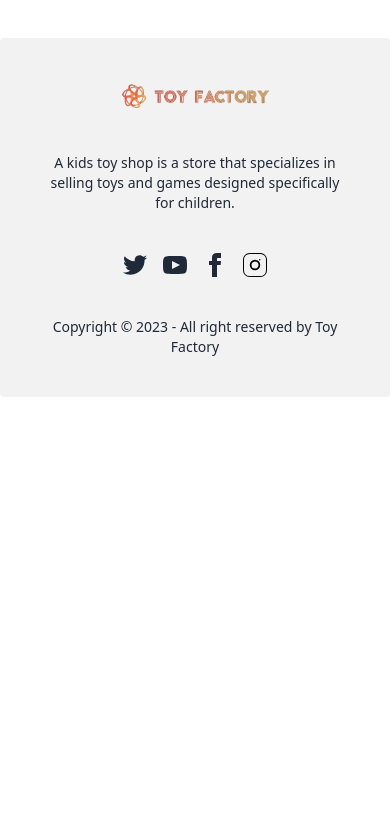
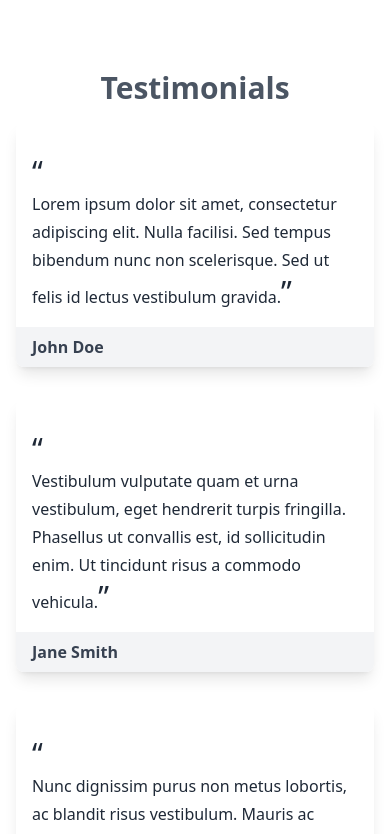
Before and after one commit to NakibDiu/toyfactory-client, a React (Vite) app: page / in a window 390 px wide. Shown: the part 4440-5274 px from the top of the page. Before the commit the page ends 4837 px from the top, so only its background shows below. Built offline with nearby package versions, Linux system fonts and the light colour scheme; no server answers.

Commit message:
testimonial section added

```diff
--- a/src/components/AddToy.jsx
+++ b/src/components/AddToy.jsx
@@ -1,9 +1,27 @@
-import { useContext } from "react";
+import { useContext, useState } from "react";
 import { AuthContext } from "../providers/AuthProviders";
 import Swal from "sweetalert2";
 
 const AddToy = () => {
   const { user } = useContext(AuthContext);
+  const categories = [
+    "Avengers",
+    "Spider-Man",
+    "X-Men",
+    "Black Panther",
+    "Doctor Strange",
+    "Guardians of the Galaxy",
+    "Captain Marvel",
+    "Ant-Man",
+  ];
+
+  const [selectedCategory, setSelectedCategory] = useState("");
+
+  const handleCategoryChange = (event) => {
+    const selectedCategory = event.target.value;
+    setSelectedCategory(selectedCategory);
+    console.log("Selected category:", selectedCategory);
+  };
 
   const handleAddToy = (event) => {
     event.preventDefault();
@@ -16,7 +34,7 @@ const AddToy = () => {
     const rating = form.rating.value;
     const availableQuantity = form.availableQuantity.value;
     const description = form.description.value;
-    const category = form.category.value;
+    const category = selectedCategory;
 
     const newToy = {
       toyName,
@@ -38,13 +56,13 @@ const AddToy = () => {
       headers: {
         "content-type": "application/json",
       },
-      body: JSON.stringify(newToy)
+      body: JSON.stringify(newToy),
     })
       .then((res) => res.json())
       .then((data) => {
         console.log(data);
-        if(data.insertedId){
-          form.reset()
+        if (data.insertedId) {
+          form.reset();
           Swal.fire({
             icon: "success",
             title: "Toys added successfully",
@@ -105,13 +123,21 @@ const AddToy = () => {
             >
               Category
             </label>
-            <input
-              type="text"
+            <select
+              value={selectedCategory}
+              onChange={handleCategoryChange}
               id="category"
               name="category"
+              className="w-full px-4 py-2 border border-gray-300 rounded focus:outline-none focus:border-blue-500"
               required
-              className="w-full px-4 py-2 border border-gray-300 rounded focus:outline-none focus:border-blue-500"
-            />
+            >
+              <option value="">Select a category</option>
+              {categories.map((category) => (
+                <option key={category} value={category}>
+                  {category}
+                </option>
+              ))}
+            </select>
           </div>
           <div>
             <label
--- a/src/components/Shop.jsx
+++ b/src/components/Shop.jsx
@@ -16,13 +16,13 @@ const Shop = () => {
   const [selectedTab, setSelectedTab] = useState(0);
   const [toys, setToys] = useState(null);
   const [loading, setLoading] = useState(false);
+  const backendUrl = import.meta.env.VITE_backendUrl;
 
   const handleTabSelect = (index) => {
-
     setSelectedTab(index);
     const category = categories[index];
     setLoading(true);
-    fetch(`http://localhost:3000/toys/category/${category}`)
+    fetch(`${backendUrl}/toys/category/${category}`)
       .then((response) => response.json())
       .then((data) => {
         setToys(data);
--- /dev/null
+++ b/src/components/Testimonials.jsx
@@ -0,0 +1,53 @@
+const testimonials = [
+  {
+    id: 1,
+    name: "John Doe",
+    content:
+      "Lorem ipsum dolor sit amet, consectetur adipiscing elit. Nulla facilisi. Sed tempus bibendum nunc non scelerisque. Sed ut felis id lectus vestibulum gravida.",
+  },
+  {
+    id: 2,
+    name: "Jane Smith",
+    content:
+      "Vestibulum vulputate quam et urna vestibulum, eget hendrerit turpis fringilla. Phasellus ut convallis est, id sollicitudin enim. Ut tincidunt risus a commodo vehicula.",
+  },
+  {
+    id: 3,
+    name: "Michael Johnson",
+    content:
+      "Nunc dignissim purus non metus lobortis, ac blandit risus vestibulum. Mauris ac lacinia ex. Aliquam venenatis dui nisl, ac malesuada quam commodo id.",
+  },
+];
+
+const Testimonials = () => {
+  return (
+    <div>
+      <h1 className="text-3xl lg:text-5xl font-bold text-center text-gray-600">
+        Testimonials
+      </h1>
+      <div className="flex flex-wrap justify-center">
+      {testimonials.map((testimonial) => (
+        <div
+          key={testimonial.id}
+          className="max-w-sm w-full md:max-w-md rounded-lg overflow-hidden shadow-lg bg-white m-4"
+        >
+          <div className="p-4 relative">
+            <div className="mt-4">
+              <p className="text-gray-800 text-base leading-7 relative">
+                <span className="text-3xl block">&ldquo;</span>
+                {testimonial.content}
+                <span className="text-3xl">&rdquo;</span>
+              </p>
+            </div>
+          </div>
+          <div className="bg-gray-100 px-4 py-2">
+            <p className="text-gray-700 font-semibold">{testimonial.name}</p>
+          </div>
+        </div>
+      ))}
+    </div>
+    </div>
+  );
+};
+
+export default Testimonials;
--- a/src/components/common/ToyModal.jsx
+++ b/src/components/common/ToyModal.jsx
@@ -26,11 +26,11 @@ const ToyModal = () => {
 
   return (
     <div className="hero min-h-screen px-10 shadow-2xl">
-      <div className="hero-content flex-col lg:flex-row gap-8 lg:gap-12">
+      <div className="hero-content flex-col lg:flex-row gap-8 lg:gap-12 w-full">
         <img
           src={picture}
           alt={toyName}
-          className="w-full min-h-[150px] lg:min-h-[250px] rounded-lg shadow-xl bg-gray-100"
+          className="w-full lg:w-1/4 min-h-[150px] lg:min-h-[250px] rounded-lg shadow-xl bg-gray-100"
         />
         <div>
           <h1 className="text-2xl lg:text-4xl font-bold">{toyName}</h1>
--- a/src/pages/Home.jsx
+++ b/src/pages/Home.jsx
@@ -4,6 +4,7 @@ import Hero from "../components/Hero";
 import AOS from "aos";
 import "aos/dist/aos.css";
 import Shop from "../components/Shop";
+import Testimonials from "../components/Testimonials";
 
 const Home = () => {
   useEffect(() => {
@@ -16,6 +17,7 @@ const Home = () => {
       <Hero />
       <Gallery />
       <Shop />
+      <Testimonials />
     </div>
   );
 };
```
